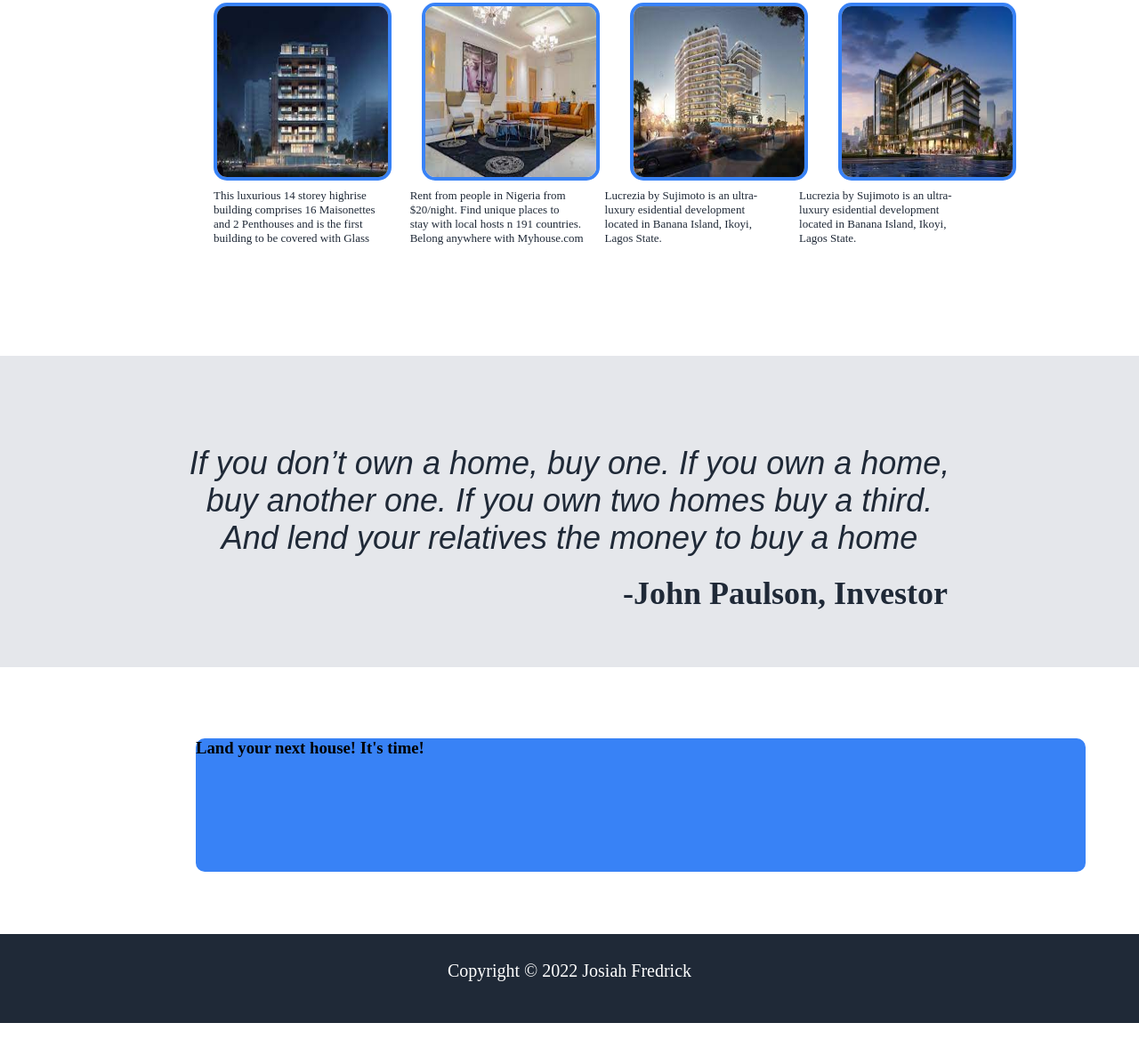
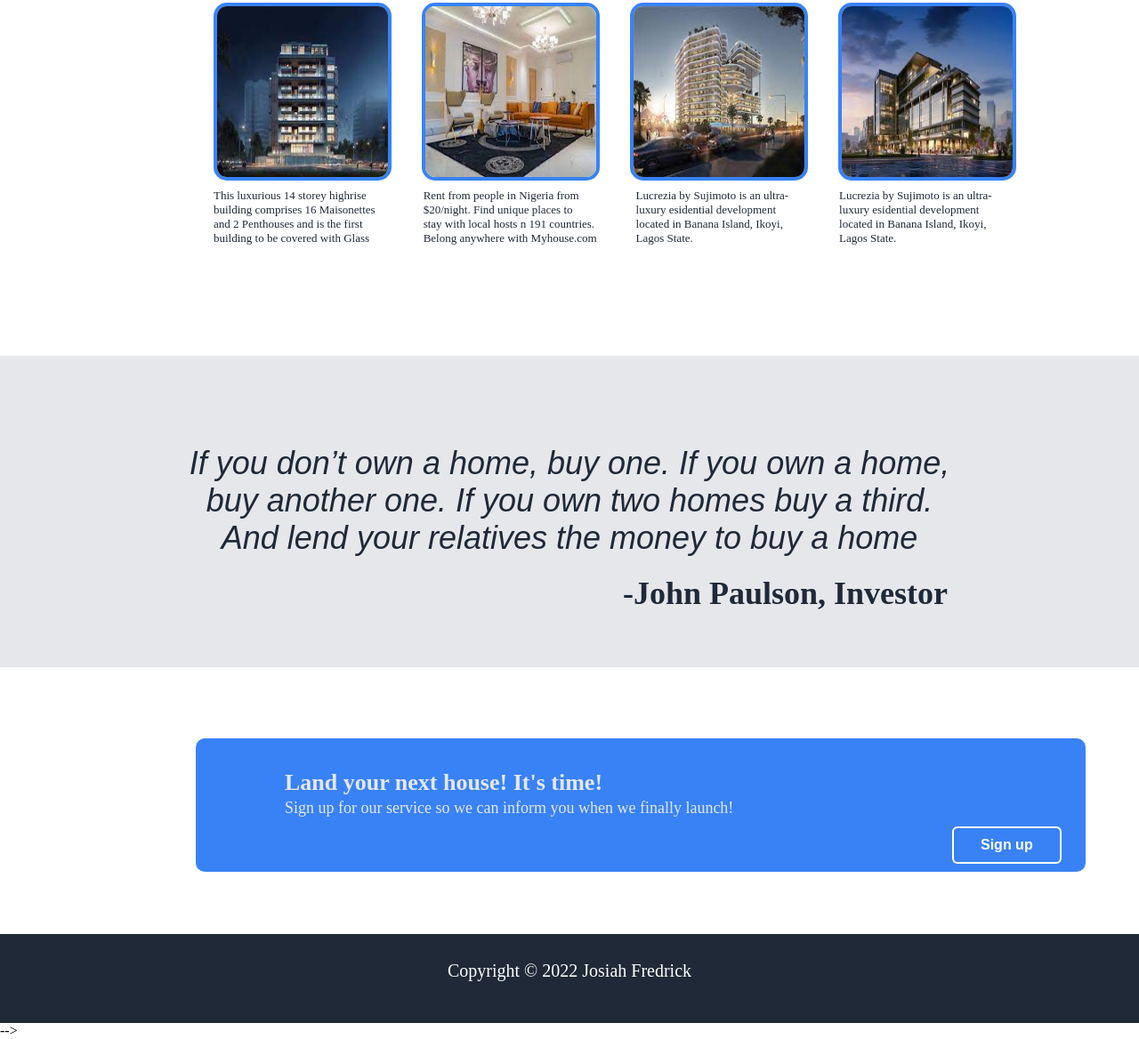
Before and after one commit to Thisisfredo/Landing-page, a plain HTML site: page index.html in a window 1280 px wide. Shown: the part 640-1808 px from the top of the page at 89% size. Drawn offline with nearby package versions, Linux system fonts and the light colour scheme.

Commit message:
done with the landing-page

```diff
--- a/index.html
+++ b/index.html
@@ -91,14 +91,17 @@
 </div>
 <div class="section4">
     <div class="maindiv">
-     <h3>Land your next house! It's time!</h3>
+            <h3 class="land">Land your next house! It's time!</h3>
+
+            <p class="land2"> Sign up for our service so we can inform you when we finally launch!<button class="last-button">Sign up</button> </p>
+
+        </div>
 
     </div>
-</div>
-<footer>
-    <p class="footer">Copyright © 2022 Josiah Fredrick</p>
-</footer>
+    <footer>
+        <p class="footer">Copyright © 2022 Josiah Fredrick</p>
+    </footer>    -->
+
 </body>
 
-<!--  <p>Sign up so we can inform you when we launch!</p>
-     <button>Sign up</button>  -->
+<!--
--- a/styles.css
+++ b/styles.css
@@ -124,7 +124,7 @@ button{
 .text2{
     font-size: 13px;
     font-weight: lighter;
-    margin-left: 35px;
+    margin-left: 50px;
     color: #1f2937;
 }
 .image-text2{
@@ -137,7 +137,7 @@ button{
 .text3{
     font-size: 13px;
     font-weight: lighter;
-    margin-left: 20px;
+    margin-left: 40px;
     color: #1f2937;
 }
 .image-text4{
@@ -147,7 +147,7 @@ button{
 .text4{
     font-size: 13px;
     font-weight: lighter;
-    margin-left: 43px;
+    margin-left: 53px;
     color: #1f2937;
 }
 
@@ -166,7 +166,7 @@ button{
     font-style: italic;
     color: #1f2937;
     text-align: center;
-   font-family: Arial, Helvetica, sans-serif;
+    font-family: Arial, Helvetica, sans-serif;
 }
 .quoter{
     margin-top: 20px;
@@ -187,11 +187,39 @@ button{
     margin-left: 220px;
     margin-top: 80px;
     border-radius: 10px;
+    padding: 35px 0;
 }
+
+.land{
+    color: #e5e7eb;
+    margin-left: 100px;
+   font-size: 26px;
+
+}
+.land2{
+    color: #e5e7eb;
+    margin-left: 100px;
+   font-size: 18px;
+   margin-top: 3px;
+}
+.last-button{
+    background-color: #3882f6;
+    border: white 2px solid;
+    color: white;
+    text-align: center;
+    text-decoration: none;
+    font-size: 16px;
+    font-weight: bold;
+    border-radius: 6px;
+    margin-left: 750px;
+    display: inline;
+
+
+}
+
 footer {
     display: flex;
     justify-content: center;
-
     background-color: #1f2937;
     color: #fff;
     height: 100px;
```
